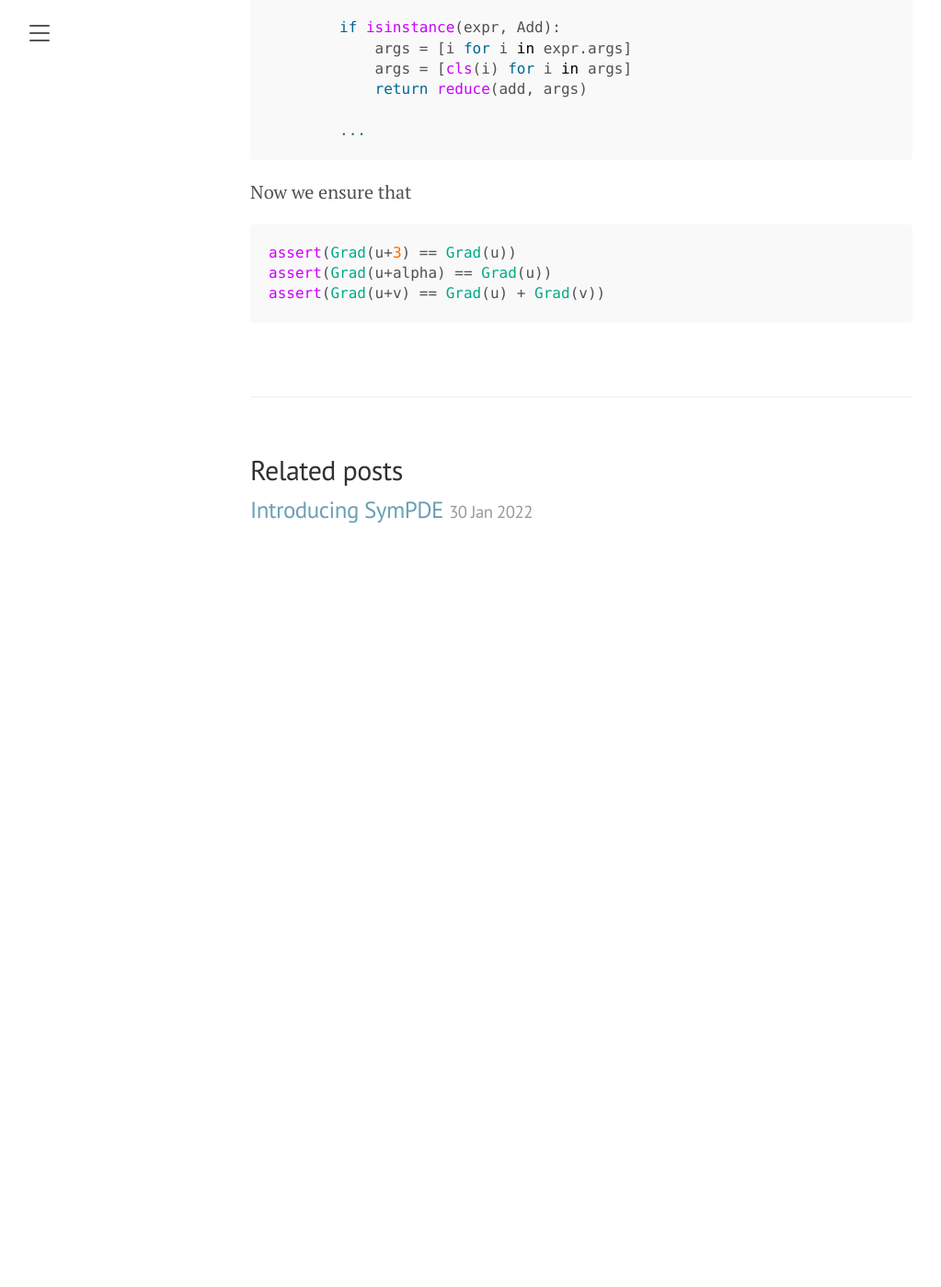
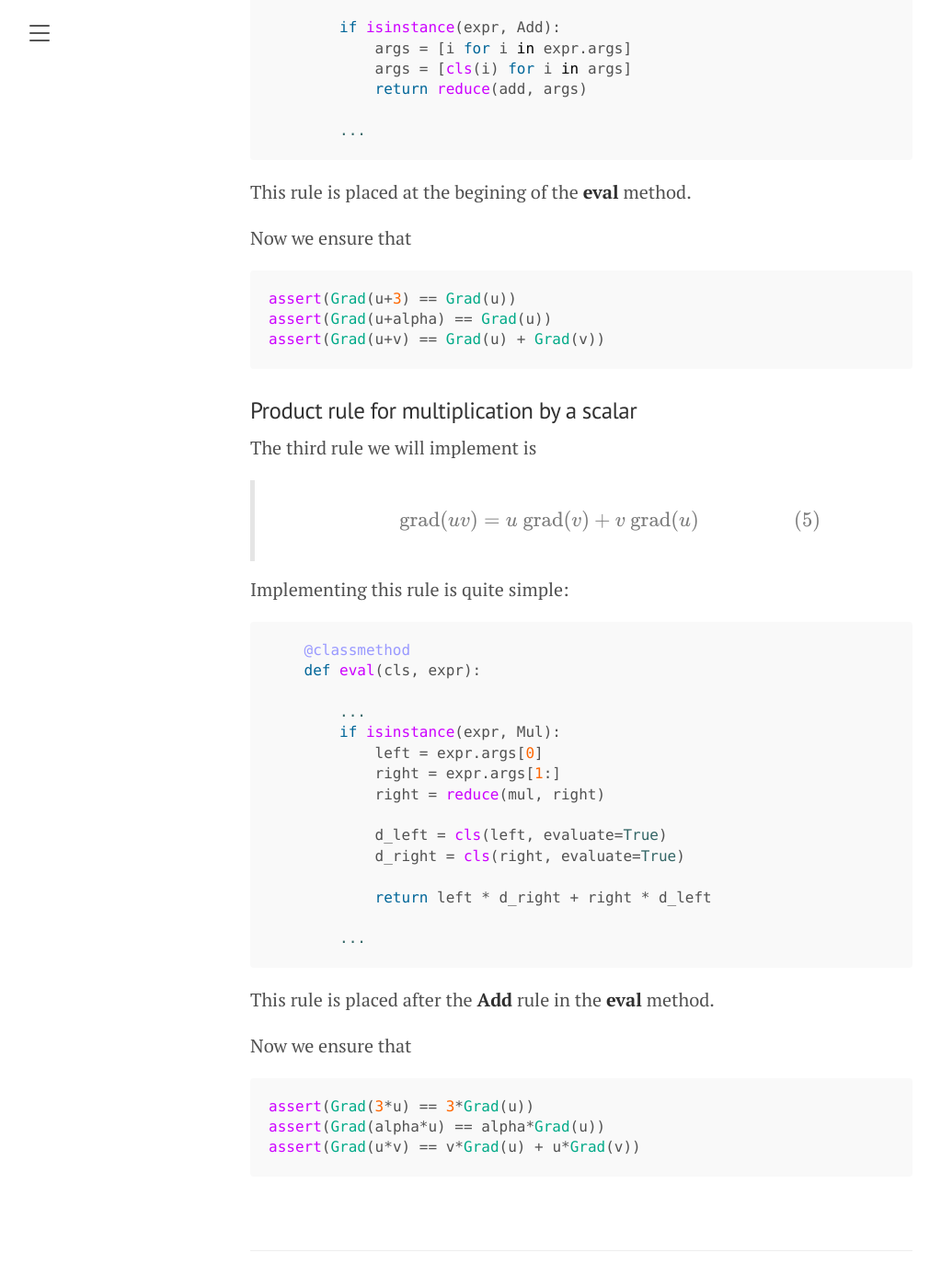
Before and after one commit to ratnania/ratnania.github.io, a Jekyll site: the page built from _posts/2022-01-31-building-cas-part-1.md, in a window 1280 px wide and 1400 px high, scrolled down 5914 px. Shown: the whole window at 92% size, without its empty margins (8-1031 px from the left). Built offline with Jekyll 4.4.1, drawn with Linux system fonts in a browser that asks for light colours; formulas are drawn with MathJax 3; before the commit the page ends 6544 px from its top, so only the background shows below that; some of the changed text lies outside the part shown.

Commit message:
grad rules

````diff
--- a/_posts/2022-01-31-building-cas-part-1.md
+++ b/_posts/2022-01-31-building-cas-part-1.md
@@ -11,14 +11,16 @@ If $$u$$ and $$v$$ are elements of a **FunctionSpace**, and $$\alpha$$ is a scal
 
 >
   $$
+  \newcommand{\grad}{\mathrm{grad}}
   \begin{equation}
-    grad(u+v) = grad(u) + grad(v)
+    \grad(u+v) = \grad(u) + \grad(v)
   \end{equation}
   $$
 >
   $$
+  \newcommand{\grad}{\mathrm{grad}}
   \begin{equation}
-    grad(\alpha u) = \alpha grad(u)
+    \grad(\alpha~u) = \alpha~\grad(u)
   \end{equation}
   $$
 
@@ -196,8 +198,9 @@ The first rule we will implement is
 
 >
   $$
+  \newcommand{\grad}{\mathrm{grad}}
   \begin{equation}
-  grad(\alpha) = 0, \quad \mbox{if} ~\alpha~ \mbox{is a scalar}
+  \grad(\alpha) = 0, \quad \mbox{if} ~\alpha~ \mbox{is a scalar}
   \end{equation}
   $$
 
@@ -226,12 +229,13 @@ The second rule we will implement is
 
 >
   $$
+  \newcommand{\grad}{\mathrm{grad}}
   \begin{equation}
-    grad(u+v) = grad(u) + grad(v)
+    \grad(u+v) = \grad(u) + \grad(v)
   \end{equation}
   $$
 
-Implementing this rule is quite simple:
+Implementing this rule is the following:
 ```python
     @classmethod
     def eval(cls, expr):
@@ -243,6 +247,7 @@ Implementing this rule is quite simple:
 
         ...
 ```
+This rule is placed at the begining of the **eval** method.
 
 Now we ensure that
 ```python
@@ -250,3 +255,42 @@ assert(Grad(u+3) == Grad(u))
 assert(Grad(u+alpha) == Grad(u))
 assert(Grad(u+v) == Grad(u) + Grad(v))
 ```
+
+### Product rule for multiplication by a scalar
+
+The third rule we will implement is
+
+>
+  $$
+  \newcommand{\grad}{\mathrm{grad}}
+  \begin{equation}
+    \grad(uv) = u~\grad(v) + v~\grad(u)
+  \end{equation}
+  $$
+
+Implementing this rule is quite simple:
+```python
+    @classmethod
+    def eval(cls, expr):
+
+        ...
+        if isinstance(expr, Mul):
+            left = expr.args[0]
+            right = expr.args[1:]
+            right = reduce(mul, right)
+
+            d_left = cls(left, evaluate=True)
+            d_right = cls(right, evaluate=True)
+
+            return left * d_right + right * d_left
+
+        ...
+```
+This rule is placed after the **Add** rule in the **eval** method.
+
+Now we ensure that
+```python
+assert(Grad(3*u) == 3*Grad(u))
+assert(Grad(alpha*u) == alpha*Grad(u))
+assert(Grad(u*v) == v*Grad(u) + u*Grad(v))
+```
````
Also changed, not shown: 1 other file.
